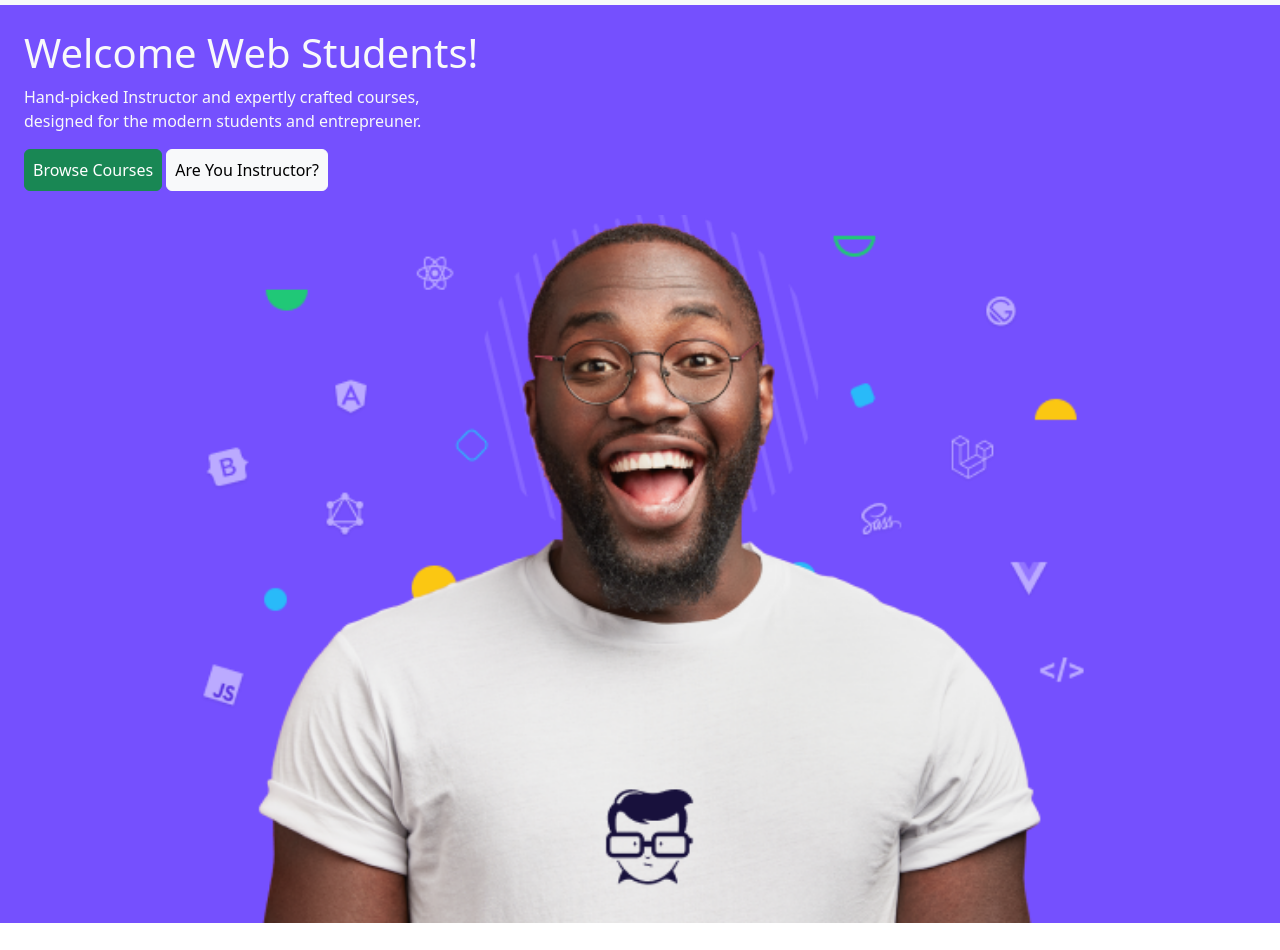
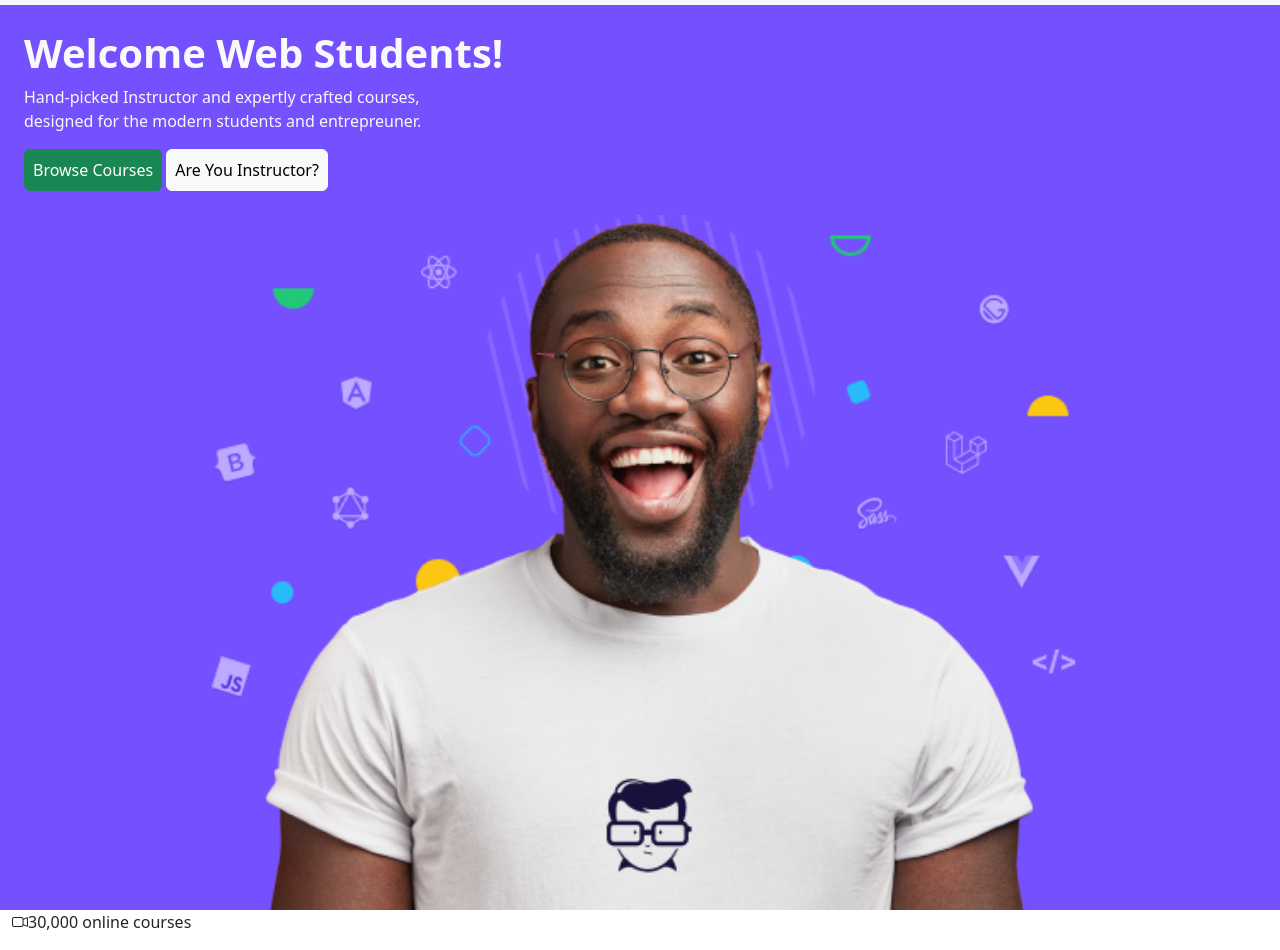
Before and after one commit to tommasopanciroli/HOMEWORK-U2-W2-D4, a plain HTML site: page index.html in a window 1280 px wide. Shown: the part 58-1008 px from the top of the page. Before the commit the page ends 981 px from the top, so only its background shows below. Drawn offline with nearby package versions, Linux system fonts and the light colour scheme.

Commit message:
started under-intro

```diff
--- a/index.html
+++ b/index.html
@@ -117,8 +117,8 @@
     <main>
       <section id="main-intro">
         <div class="container-fluid text-light p-4">
-          <h1>Welcome Web Students!</h1>
-          <p>
+          <h1 class="fw-bold fs-1">Welcome Web Students!</h1>
+          <p class="fw-light">
             Hand-picked Instructor and expertly crafted courses, <br />designed
             for the modern students and entrepreuner.
           </p>
@@ -131,11 +131,19 @@
             </button></span
           >
         </div>
-        <div class="d-flex justify-content-center">
+        <div class="container-fluid d-flex justify-content-center">
           <img class="w-75" src="./assets/hero-img.png" alt="hero" />
         </div>
       </section>
-      <section id="under-intro"></section>
+      <section id="under-intro">
+        <div class="container-fluid">
+          <div d-flex>
+            <p><i class="bi bi-camera-video"></i>30,000 online courses</p>
+          </div>
+          <div></div>
+          <div></div>
+        </div>
+      </section>
     </main>
     <footer></footer>
     <script
```
